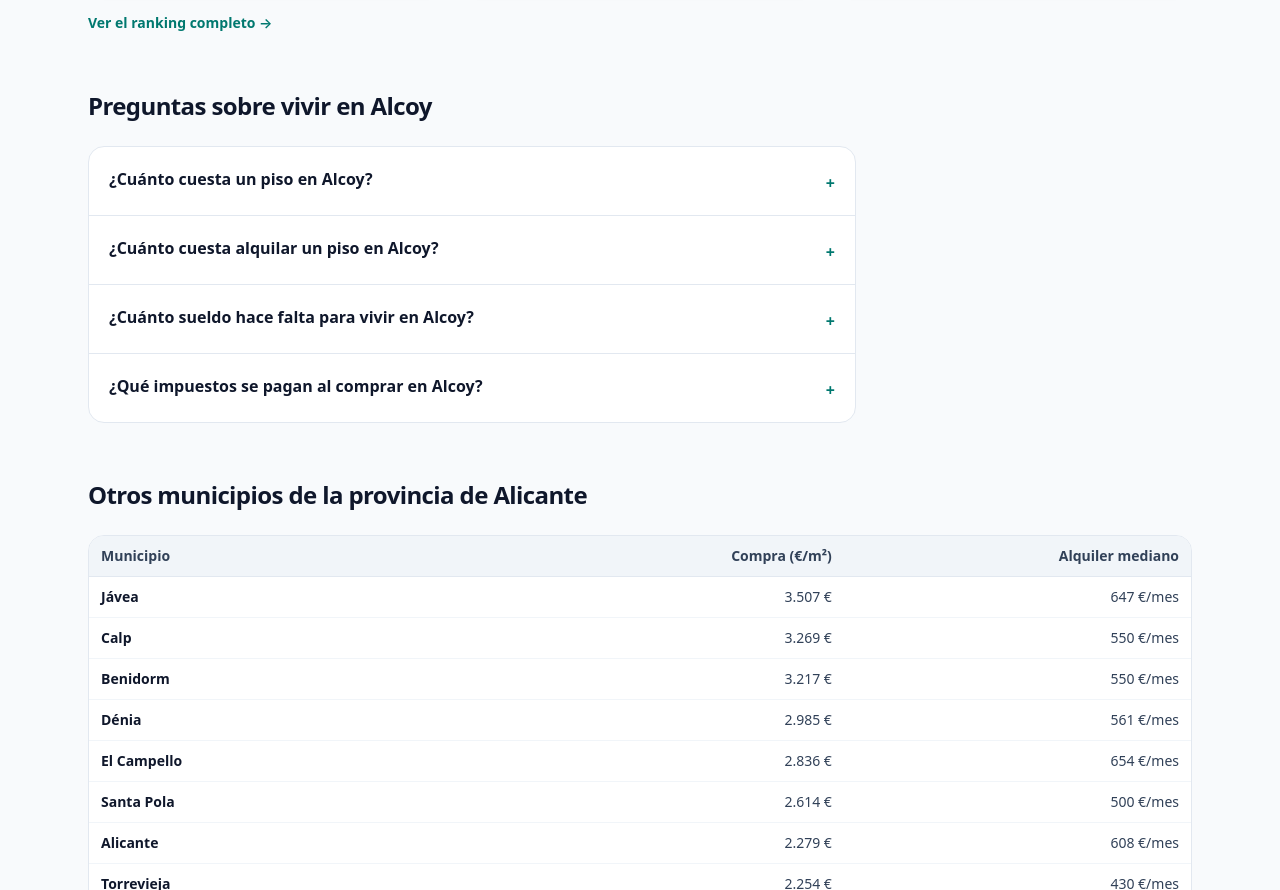
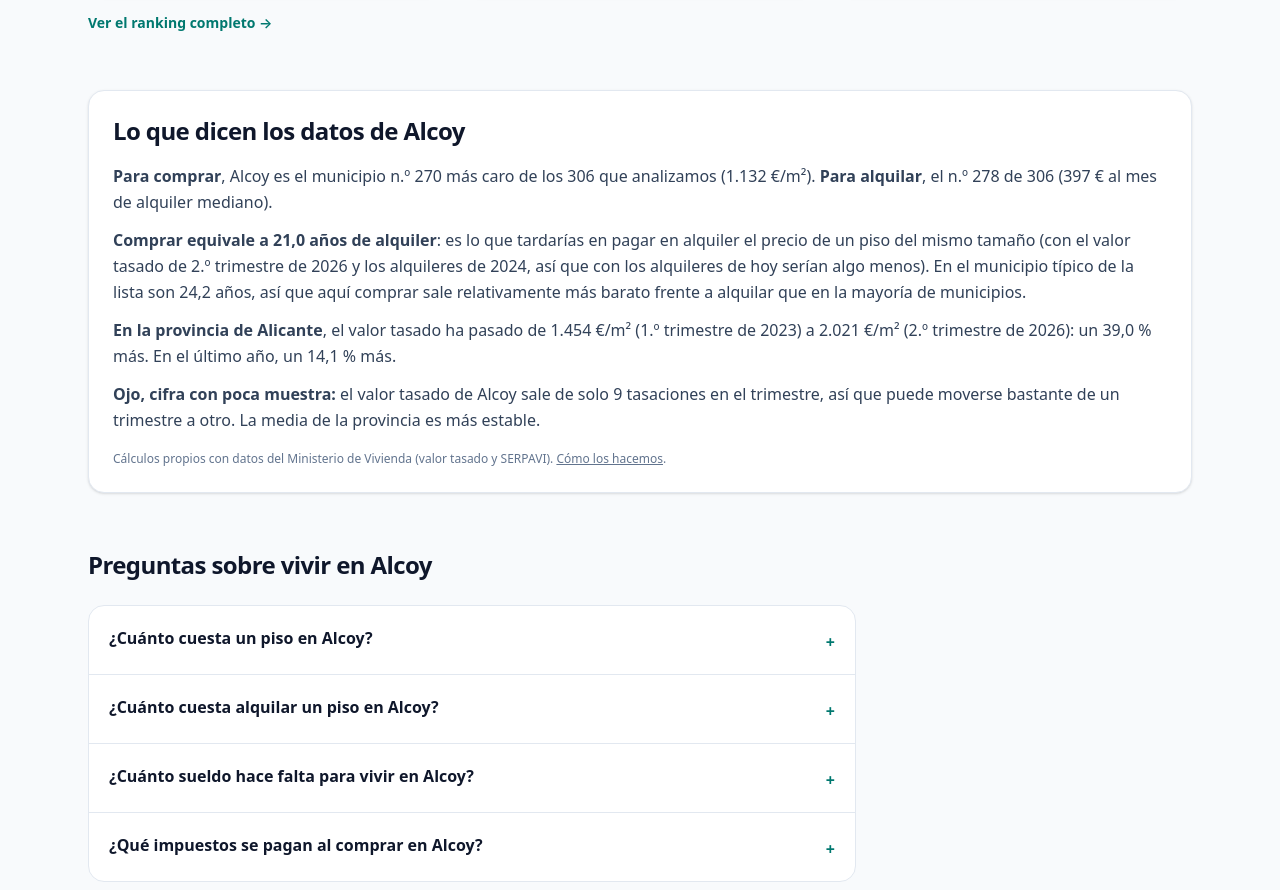
Before and after one commit to agomezve/viviendaclara-web, an Astro site: page /vivienda/alcoy in a window 1280 px wide. Shown: the part 2011-2901 px from the top of the page. Built offline with nearby package versions, Linux system fonts and the light colour scheme; Astro itself is replaced by a stand-in of ours.

Commit message:
Contenido propio: «Lo que dicen los datos» en cada municipio y metodología detallada
- Puesto del municipio para comprar y para alquilar entre los 306.
- Años de alquiler que cuesta comprar, frente a la mediana de municipios.
- Subida del valor tasado de la provincia en la serie y en el último año.
- Aviso cuando el municipio tiene menos de 25 tasaciones en el trimestre.
- Cómo hacemos este contenido: fórmula de cada cifra y límites de los datos.

Co-Authored-By: Claude Opus 5.5 <noreply@anthropic.com>

```diff
--- a/src/pages/como-hacemos-este-contenido.astro
+++ b/src/pages/como-hacemos-este-contenido.astro
@@ -4,7 +4,7 @@
 import BaseLayout from '../layouts/BaseLayout.astro';
 import LegalArticle from '../components/LegalArticle.astro';
 import { SITE, OWNER, AUTHOR, CHANNEL, CONTENT_PROCESS, LEGAL_UPDATED } from '../config/site';
-import { FUENTES, EURIBOR } from '../lib/datos';
+import { FUENTES, EURIBOR, MUNICIPIOS, SUPERFICIE_REFERENCIA } from '../lib/datos';
 
 const title = CONTENT_PROCESS.title;
 
@@ -13,6 +13,8 @@ const toc = [
   { id: 'ia', title: 'Qué hace la IA' },
   { id: 'revision', title: 'Qué reviso yo' },
   { id: 'datos', title: 'De dónde salen los datos' },
+  { id: 'calculos', title: 'Cómo se calcula cada cifra' },
+  { id: 'limites', title: 'Lo que estos datos no dicen' },
   { id: 'actualizacion', title: 'Cada cuánto se actualiza' },
   { id: 'errores', title: 'Si encuentras un error' },
 ];
@@ -72,6 +74,29 @@ const toc = [
       <li><strong>Euríbor:</strong> <a href={EURIBOR.url} rel="noopener" target="_blank">{EURIBOR.fuente}</a>.</li>
     </ul>
 
+    <h2 id="calculos">Cómo se calcula cada cifra</h2>
+    <ul>
+      <li>
+        <strong>Municipios</strong>: los {MUNICIPIOS.length} para los que el Ministerio publica valor tasado y que hemos podido
+        emparejar con su código del INE en SERPAVI.
+      </li>
+      <li><strong>Precio de un piso</strong>: valor tasado medio por m² × {SUPERFICIE_REFERENCIA} m², una superficie de referencia.</li>
+      <li><strong>Alquiler mediano</strong>: la mediana de los contratos de alquiler de pisos declarados a Hacienda (SERPAVI). El 25 % más barato y más caro son los percentiles 25 y 75.</li>
+      <li><strong>Años de renta para comprar</strong>: precio de un piso de {SUPERFICIE_REFERENCIA} m² ÷ renta neta media por hogar del INE.</li>
+      <li><strong>Esfuerzo del alquiler</strong>: alquiler mediano × 12 ÷ renta neta media por hogar.</li>
+      <li><strong>Años de alquiler que cuesta comprar</strong>: valor tasado por m² ÷ (alquiler por m² × 12). Lo comparamos con la mediana de todos los municipios.</li>
+      <li><strong>Subida de precios</strong>: variación del valor tasado de la provincia entre el primer y el último trimestre de la serie.</li>
+      <li><strong>Puestos</strong>: posición del municipio entre todos los de la web, ordenados de más caro a más barato.</li>
+    </ul>
+
+    <h2 id="limites">Lo que estos datos no dicen</h2>
+    <ul>
+      <li>El valor tasado es lo que dicen las tasaciones de las hipotecas, no el precio de los anuncios ni el de cada barrio.</li>
+      <li>Si un municipio tiene pocas tasaciones en el trimestre, su cifra puede moverse mucho: lo avisamos en su ficha.</li>
+      <li>El alquiler de SERPAVI es de contratos ya firmados de {FUENTES.alquiler.periodo}; los anuncios de hoy suelen pedir más.</li>
+      <li>La renta es la media del municipio: tu caso puede ser muy distinto. Para eso están las calculadoras.</li>
+    </ul>
+
     <h2 id="actualizacion">Cada cuánto se actualiza</h2>
     <ul>
       <li><strong>Euríbor</strong>: la web se regenera cada semana y recoge el último dato mensual publicado.</li>
--- a/src/pages/vivienda/[slug].astro
+++ b/src/pages/vivienda/[slug].astro
@@ -43,6 +43,21 @@ const limiteJoven = AYUDAS.alquilerJoven.rentaMax.vivienda;
 const vecinos = municipiosDe(m.provincia).filter((x) => x.slug !== m.slug);
 const ranking = [...MUNICIPIOS].filter((x) => x.esfuerzoCompraAnios != null).sort((x, y) => y.esfuerzoCompraAnios! - x.esfuerzoCompraAnios!);
 const puesto = ranking.findIndex((x) => x.slug === m.slug) + 1;
+// Lo que dicen los datos: puestos entre los municipios, años de alquiler que cuesta comprar y evolución provincial.
+const porCompra = [...MUNICIPIOS].filter((x) => x.compra.m2 != null).sort((x, y) => y.compra.m2! - x.compra.m2!);
+const puestoCompra = porCompra.findIndex((x) => x.slug === m.slug) + 1;
+const porAlquiler = [...MUNICIPIOS].filter((x) => x.alquiler?.mes != null).sort((x, y) => y.alquiler!.mes! - x.alquiler!.mes!);
+const puestoAlquiler = a?.mes != null ? porAlquiler.findIndex((x) => x.slug === m.slug) + 1 : 0;
+const aniosAlquiler = (x: Municipio) => (x.compra.m2 != null && x.alquiler?.m2 ? x.compra.m2 / (x.alquiler.m2 * 12) : null);
+const misAnios = aniosAlquiler(m);
+const todosAnios = MUNICIPIOS.map(aniosAlquiler).filter((x): x is number => x != null).sort((x, y) => x - y);
+const medianaAnios = todosAnios[Math.floor(todosAnios.length / 2)];
+const serieProv = Object.entries(prov.compra.serie).filter(([, v]) => v != null) as [string, number][];
+const [inicioT, inicioV] = serieProv[0] ?? [];
+const [finT, finV] = serieProv[serieProv.length - 1] ?? [];
+const subidaProv = inicioV && finV ? ((finV - inicioV) / inicioV) * 100 : null;
+const trimestre = (t: string) => `${t.slice(-1)}.º trimestre de ${t.slice(0, 4)}`;
+const pocasTasaciones = m.compra.tasaciones != null && m.compra.tasaciones < 25;
 const comparacion = (pct: number) => (Math.abs(pct) < 0.5 ? 'casi igual que' : `un ${porcentaje(Math.abs(pct))} ${pct > 0 ? 'más caro que' : 'más barato que'}`);
 
 const titulo = `Precio de la vivienda en ${m.nombre}: comprar y alquilar en 2026`;
@@ -195,6 +210,47 @@ const preguntas = [
       <a href="/esfuerzo" class="mt-4 inline-block text-sm font-semibold text-teal-700 hover:underline">Ver el ranking completo →</a>
     </section>
 
+    <section aria-labelledby="titulo-analisis" class="tarjeta">
+      <h2 id="titulo-analisis" class="text-2xl font-bold tracking-tight text-slate-900">Lo que dicen los datos de {m.nombre}</h2>
+      <ul class="mt-4 space-y-3 leading-relaxed text-slate-700">
+        <li>
+          <strong>Para comprar</strong>, {m.nombre} es el municipio n.º {puestoCompra} más caro de los {porCompra.length} que analizamos
+          ({euros(m2)}/m²).
+          {puestoAlquiler > 0 && <> <strong>Para alquilar</strong>, el n.º {puestoAlquiler} de {porAlquiler.length} ({euros(a!.mes)} al mes de alquiler mediano).</>}
+        </li>
+        {
+          misAnios != null && (
+            <li>
+              <strong>Comprar equivale a {decimal1(misAnios)} años de alquiler</strong>: es lo que tardarías en pagar en alquiler el
+              precio de un piso del mismo tamaño (con el valor tasado de {FUENTES.compra.periodo} y los alquileres de {FUENTES.alquiler.periodo}, así que con los alquileres de hoy serían algo menos). En el municipio típico de la lista son {decimal1(medianaAnios)} años, así que aquí comprar
+              sale {misAnios > medianaAnios + 0.5 ? 'relativamente más caro' : misAnios < medianaAnios - 0.5 ? 'relativamente más barato' : 'más o menos igual'} frente
+              a alquilar que en la mayoría de municipios.
+            </li>
+          )
+        }
+        {
+          subidaProv != null && (
+            <li>
+              <strong>En la provincia de {prov.nombre}</strong>, el valor tasado ha pasado de {euros(inicioV)}/m² ({trimestre(inicioT!)}) a
+              {' '}{euros(finV)}/m² ({trimestre(finT!)}): un {porcentaje(Math.abs(subidaProv))} {subidaProv >= 0 ? 'más' : 'menos'}.
+              {prov.compra.variacionAnual != null && <> En el último año, un {porcentaje(Math.abs(prov.compra.variacionAnual))} {prov.compra.variacionAnual >= 0 ? 'más' : 'menos'}.</>}
+            </li>
+          )
+        }
+        {
+          pocasTasaciones && (
+            <li>
+              <strong>Ojo, cifra con poca muestra:</strong> el valor tasado de {m.nombre} sale de solo {miles(m.compra.tasaciones)} tasaciones en
+              el trimestre, así que puede moverse bastante de un trimestre a otro. La media de la provincia es más estable.
+            </li>
+          )
+        }
+      </ul>
+      <p class="fuente mt-4">
+        Cálculos propios con datos del Ministerio de Vivienda (valor tasado y SERPAVI). <a href="/como-hacemos-este-contenido">Cómo los hacemos</a>.
+      </p>
+    </section>
+
     <AdSlot format="horizontal" />
 
     <Faq preguntas={preguntas} titulo={`Preguntas sobre vivir en ${m.nombre}`} />
```
